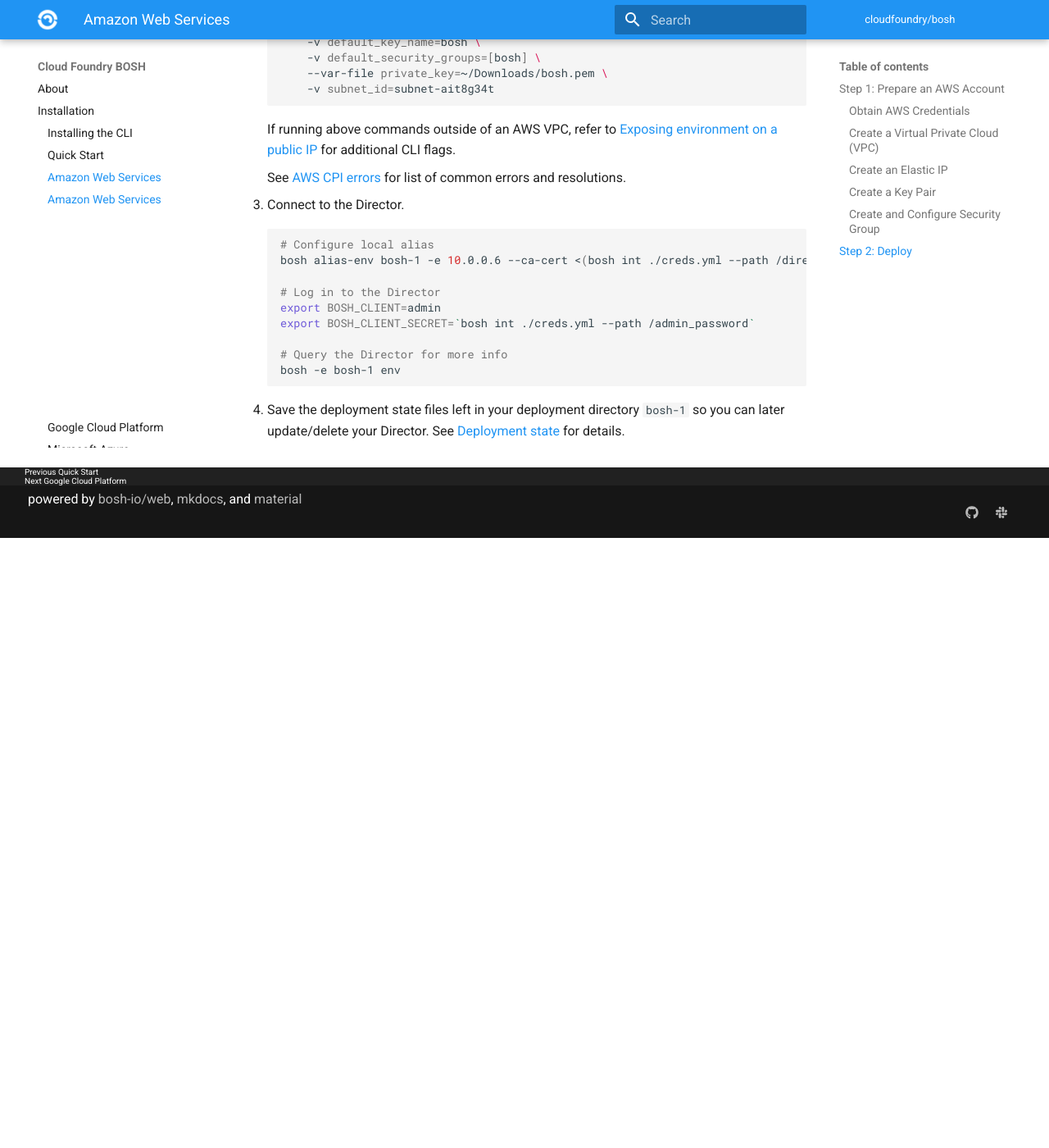
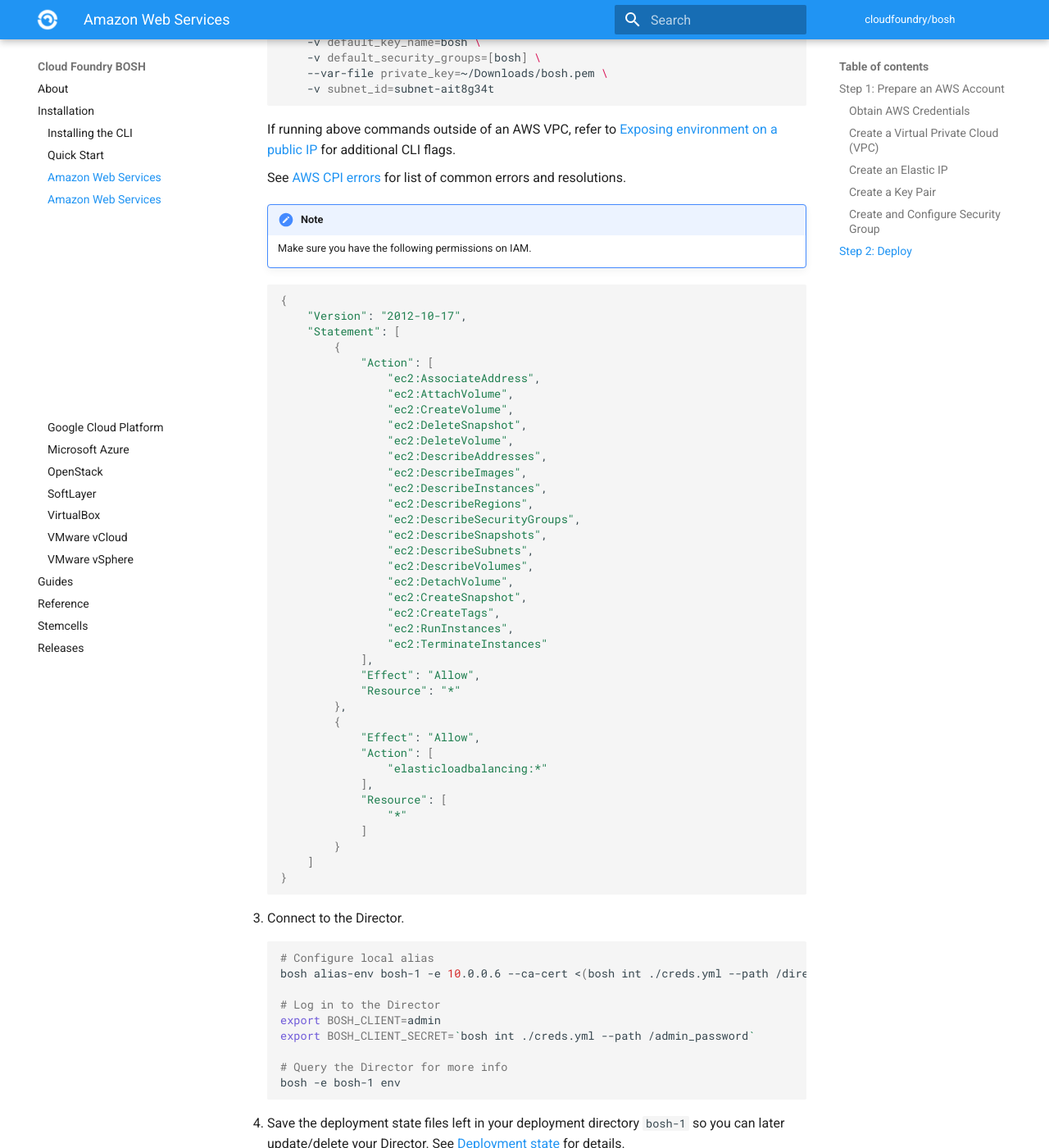
Before and after one commit to cloudfoundry/docs-bosh, an MkDocs documentation site: the page built from content/init-aws.md, in a window 1280 px wide and 1400 px high, scrolled down 8195 px. Shown: the whole window at 82% size. Built offline with MkDocs 1.6.1 and Material for MkDocs 9.7.7, drawn with Linux system fonts in a browser that asks for light colours; old or Windows-style settings are respelled for this version of MkDocs; before the commit the page ends 8851 px from its top, so only the background shows below that.

Commit message:
Mention necessary permissions for deploy
Without the proper permissions, you might encounter erros during deploy.
This is mentioned on https://github.com/cloudfoundry-community-attic/bosh-bootstrap/issues/329#issuecomment-203629013

````diff
--- a/content/init-aws.md
+++ b/content/init-aws.md
@@ -162,6 +162,50 @@ Your AWS credentials consist of an Access Key ID and a Secret Access Key. Follow
 
     See [AWS CPI errors](aws-cpi-errors.md) for list of common errors and resolutions.
 
+    !!! note
+        Make sure you have the following permissions on IAM.
+
+    ```shell
+    {
+        "Version": "2012-10-17",
+        "Statement": [
+            {
+                "Action": [
+                    "ec2:AssociateAddress",
+                    "ec2:AttachVolume",
+                    "ec2:CreateVolume",
+                    "ec2:DeleteSnapshot",
+                    "ec2:DeleteVolume",
+                    "ec2:DescribeAddresses",
+                    "ec2:DescribeImages",
+                    "ec2:DescribeInstances",
+                    "ec2:DescribeRegions",
+                    "ec2:DescribeSecurityGroups",
+                    "ec2:DescribeSnapshots",
+                    "ec2:DescribeSubnets",
+                    "ec2:DescribeVolumes",
+                    "ec2:DetachVolume",
+                    "ec2:CreateSnapshot",
+                    "ec2:CreateTags",
+                    "ec2:RunInstances",
+                    "ec2:TerminateInstances"
+                ],
+                "Effect": "Allow",
+                "Resource": "*"
+            },
+            {
+                "Effect": "Allow",
+                "Action": [
+                    "elasticloadbalancing:*"
+                ],
+                "Resource": [
+                    "*"
+                ]
+            }
+        ]
+    }
+    ```
+
 1. Connect to the Director.
 
     ```shell
````
